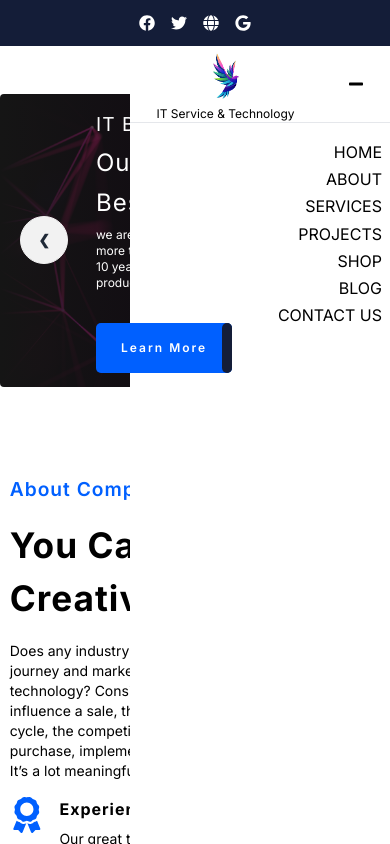
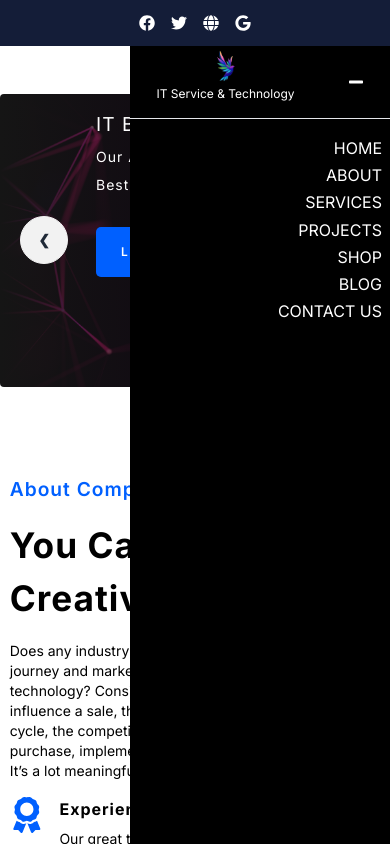
Before and after one commit to IqbalHossain4/black-it-solution, a Next.js app: page / in a window 390 px wide. Both pictures are taken after a click on the button 368 px from the left and 79 px from the top of the page. Shown: the top 844 px of the page. Built offline with nearby package versions, Linux system fonts and the light colour scheme.

Commit message:
update navber

```diff
--- a/src/app/globals.css
+++ b/src/app/globals.css
@@ -94,7 +94,7 @@ button {
   color: white;
   font-weight: 600;
   font-size: 12px;
-  z-index: 100;
+  z-index: 10;
   padding: 15px 25px;
   letter-spacing: 2px;
   position: relative;
--- a/src/components/Banner/Banner.jsx
+++ b/src/components/Banner/Banner.jsx
@@ -4,7 +4,7 @@ import CustomBtn from "../CustomBtn/CustomBtn";
 const Banner = () => {
   return (
     <div className="carousel w-full mt-12 rounded ">
-      <div id="slide1" className=" carousel-item relative md:h-[500px] w-full">
+      <div id="slide1" className=" carousel-item relative md:h-[500px]  w-full">
         <img src={"banner1.jpeg"} className="w-full  rounded" />
 
         <div className=" absolute left-0  h-full  bg-gradient-to-r from-[#151515] to-[rgba(21,21,21,0)]">
@@ -12,17 +12,19 @@ const Banner = () => {
             <h4 className="md:my-4 my-2 md:font-semibold font-normal ">
               IT Business Consulting
             </h4>
-            <h1 className="lg:font-extrabold md:font-semibold font-md lg:text-6xl mg:text-3xl text-2xl text-white">
+            <h1 className="lg:font-extrabold md:mt-4 mt-2 md:font-semibold font-normal lg:text-6xl mg:text-3xl text-sm text-white">
               Our Agency Provide
             </h1>
-            <h1 className="lg:font-extrabold md:mt-4 mt-2 md:font-semibold font-md lg:text-6xl mg:text-3xl text-2xl text-white">
+            <h1 className="lg:font-extrabold md:mt-4 mt-2 md:font-semibold font-normal lg:text-6xl mg:text-3xl text-sm text-white">
               Best IT Solution
             </h1>
+            <div className="md:block hidden">
               <p className="md:text-md text-xs md:my-4  my-2">
                 we are 100+ professional software engineers with more than
                 <br />
                 10 years of experience in delivering superior products
               </p>
+            </div>
             <p className="mt-8">
               <CustomBtn title={"Learn More"} />
             </p>
@@ -44,17 +46,19 @@ const Banner = () => {
             <h4 className="md:my-4 my-2 md:font-semibold font-normal ">
               IT Business Consulting
             </h4>
-            <h1 className="lg:font-extrabold md:font-semibold font-md lg:text-6xl mg:text-3xl text-2xl text-white">
+            <h1 className="lg:font-extrabold md:mt-4 mt-2 md:font-semibold font-normal lg:text-6xl mg:text-3xl text-sm text-white">
               Our Agency Provide
             </h1>
             <h1 className="lg:font-extrabold md:mt-4 mt-2 md:font-semibold font-md lg:text-6xl mg:text-3xl text-2xl text-white">
               Best IT Solution
             </h1>
+            <div className="md:block hidden">
               <p className="md:text-md text-xs md:my-4  my-2">
                 we are 100+ professional software engineers with more than
                 <br />
                 10 years of experience in delivering superior products
               </p>
+            </div>
             <p className="mt-8">
               <CustomBtn title={"Learn More"} />
             </p>
@@ -77,17 +81,19 @@ const Banner = () => {
             <h4 className="md:my-4 my-2 md:font-semibold font-normal ">
               IT Business Consulting
             </h4>
-            <h1 className="lg:font-extrabold md:font-semibold font-md lg:text-6xl mg:text-3xl text-2xl text-white">
+            <h1 className="lg:font-extrabold md:mt-4 mt-2 md:font-semibold font-normal lg:text-6xl mg:text-3xl text-sm text-white">
               Our Agency Provide
             </h1>
             <h1 className="lg:font-extrabold md:mt-4 mt-2 md:font-semibold font-md lg:text-6xl mg:text-3xl text-2xl text-white">
               Best IT Solution
             </h1>
+            <div className="md:block hidden">
               <p className="md:text-md text-xs md:my-4  my-2">
                 we are 100+ professional software engineers with more than
                 <br />
                 10 years of experience in delivering superior products
               </p>
+            </div>
             <p className="mt-8">
               <CustomBtn title={"Learn More"} />
             </p>
--- a/src/components/Navber/Navber.jsx
+++ b/src/components/Navber/Navber.jsx
@@ -19,11 +19,7 @@ const Navber = () => {
       <li>CONTACT US</li>
     </>
   );
-  // if (isOpen == true) {
-  //   document.body.style.backgroundColor = "#191919";
-  // } else {
-  //   document.body.style.backgroundColor = "white";
-  // }
+
   return (
     <div>
       <nav className="black__container ">
@@ -68,13 +64,15 @@ const Navber = () => {
         </div>
         {/* Responsive Dropdown */}
         {isOpen && (
-          <div className="absolute w-2/3 h-screen right-0 text-black bg-white z-[100]">
+          <div className="absolute w-2/3 h-screen right-0 text-white bg-black z-[90] ">
             <div className="flex items-center justify-around">
               <div className="flex flex-col items-center">
-                <div className="w-[60px] h-[60px]">
+                <div className="w-[40px] h-[40px]">
                   <img src={"logo.png"} alt="black_it_solutions" />
                 </div>
-                <p className="text-xs text-black">IT Service & Technology </p>
+                <p className="text-xs text-white mb-4">
+                  IT Service & Technology{" "}
+                </p>
               </div>
               <button onClick={() => setIsOpen(false)} className="">
                 <FaMinus />
```
Lines whose indentation alone changed are shown as unchanged.
